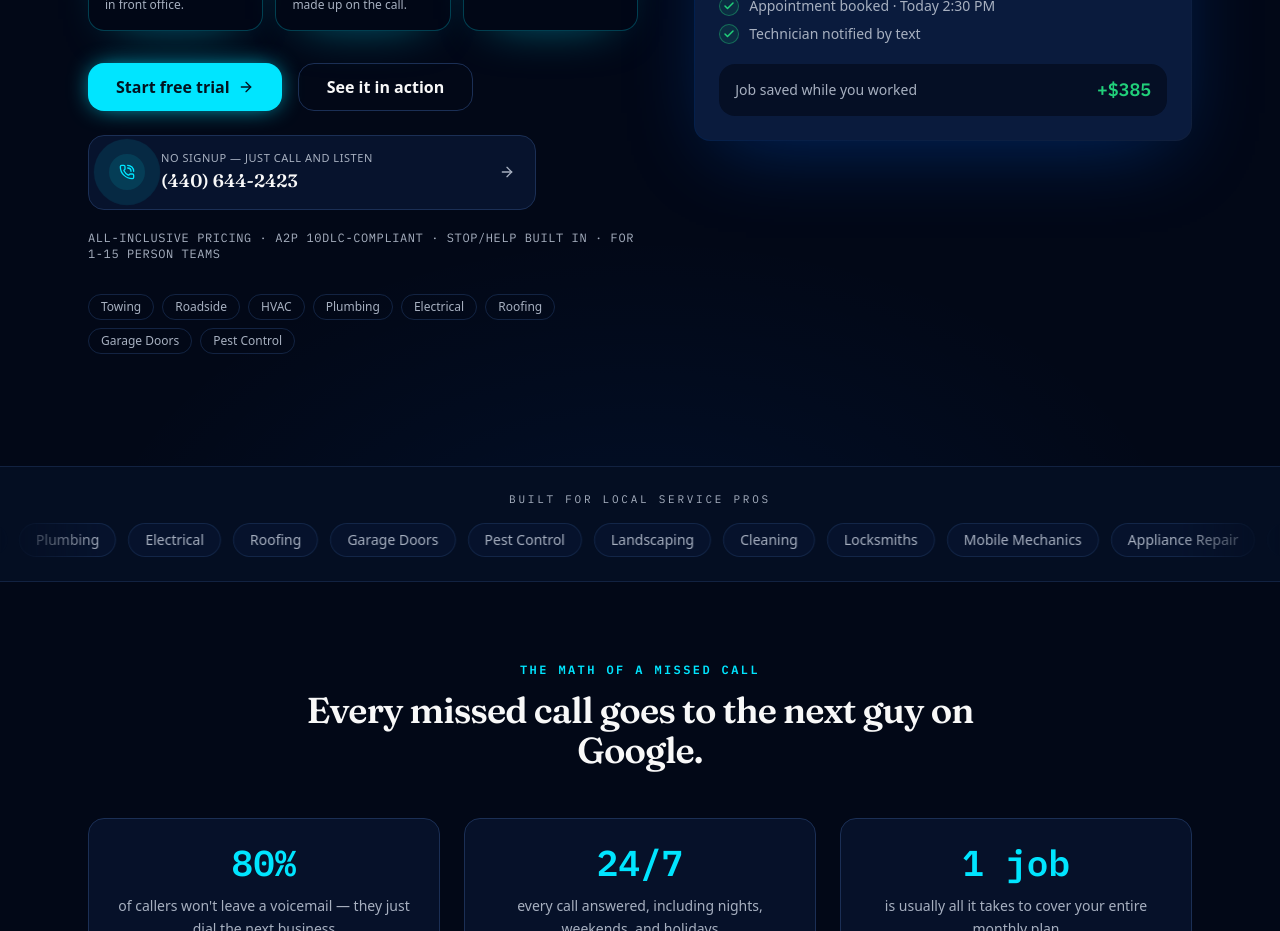
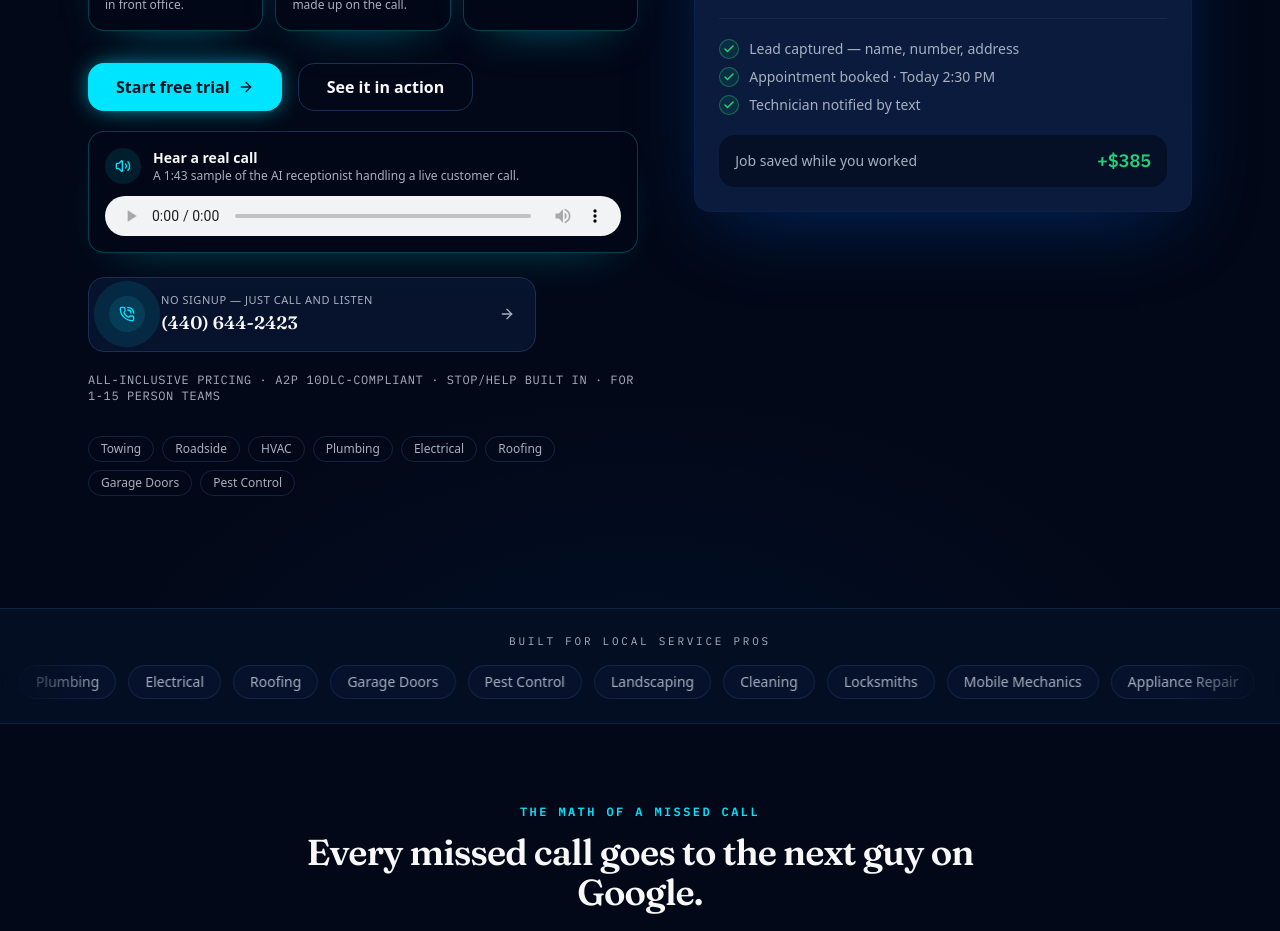
Before and after one commit to strandednomoreroadside-ui/missednomorepro, a Next.js app: page / in a window 1280 px wide. Shown: the part 880-1811 px from the top of the page. Built offline with nearby package versions, Linux system fonts and the light colour scheme.

Commit message:
Add real call audio sample to landing hero

```diff
--- a/src/app/page.tsx
+++ b/src/app/page.tsx
@@ -17,6 +17,7 @@ import {
   Star,
   TrendingUp,
   Users,
+  Volume2,
   Workflow,
 } from "lucide-react";
 
@@ -293,6 +294,29 @@ function Hero({ founderSlotsTaken }: { founderSlotsTaken?: number }) {
             <ButtonLink href="#product" variant="outline" large>
               See it in action
             </ButtonLink>
+          </div>
+
+          <div className="mt-5 max-w-xl rounded-xl border border-cyan/25 bg-night/55 p-4 shadow-[0_18px_50px_-30px_rgba(0,229,255,0.4)]">
+            <div className="flex items-center gap-3">
+              <span className="flex size-9 shrink-0 items-center justify-center rounded-full bg-cyan/10 text-cyan">
+                <Volume2 className="size-4" aria-hidden />
+              </span>
+              <div>
+                <p className="text-sm font-semibold text-foreground">Hear a real call</p>
+                <p className="text-xs text-muted-foreground">
+                  A 1:43 sample of the AI receptionist handling a live customer call.
+                </p>
+              </div>
+            </div>
+            <audio
+              className="mt-3 h-10 w-full"
+              controls
+              preload="metadata"
+              aria-label="Play a real call handled by the Missed No More Pro AI receptionist"
+            >
+              <source src="/audio/real-call-sample.mp3" type="audio/mpeg" />
+              Your browser does not support audio playback.
+            </audio>
           </div>
 
           {/* The single best trust asset this product has: a real number you
```
Also changed, not shown: 1 other file (tests, documents, lock files or other folders).
